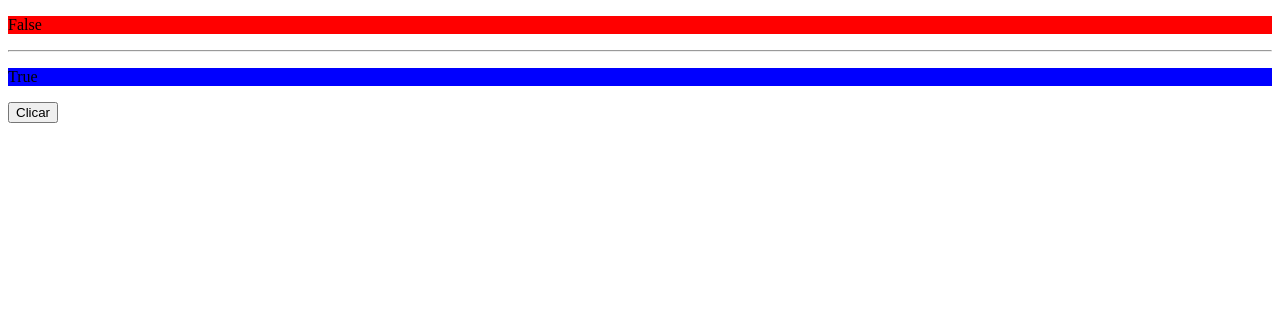
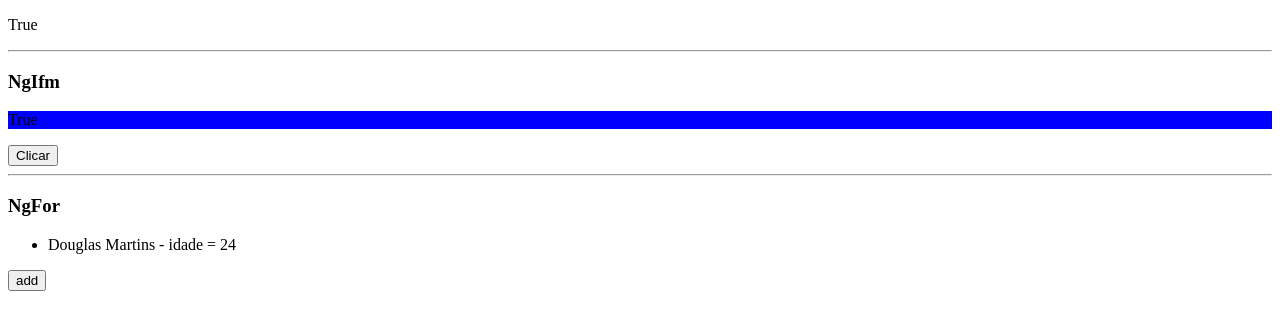
Before and after one commit to dwmartins/Curso-Angular, an Angular app: page / in a window 1280 px wide. Shown: the top 330 px of the page. Built offline with nearby package versions, Linux system fonts and the light colour scheme.

Commit message:
feat: Entendendo o *ngFor

```diff
--- a/src/app/diretivas-estruturaris/diretivas-estruturaris.component.html
+++ b/src/app/diretivas-estruturaris/diretivas-estruturaris.component.html
@@ -7,6 +7,8 @@
 
 <hr>
 <!-- ------------------------""---------------------------- -->
+<h3>NgIfm</h3>
+
 <p *ngIf="conditionClick" style="background-color: blue;">
     True
 </p>
@@ -16,3 +18,14 @@
 </p>
 
 <button (click)="onCLick()">Clicar</button>
+
+<!-- -------------------------""------------------------------- -->
+<hr>
+
+<h3>NgFor</h3>
+
+<ul>
+    <li *ngFor="let item of list" (click)="onClickEventList($event)"> {{item.nome}} - idade = {{item.idade}} </li>
+</ul>
+
+<button (click)="onclickAdd()">add</button>
--- a/src/app/diretivas-estruturaris/diretivas-estruturaris.component.ts
+++ b/src/app/diretivas-estruturaris/diretivas-estruturaris.component.ts
@@ -1,4 +1,5 @@
 import { Component, OnInit } from '@angular/core';
+import { NumberValueAccessor } from '@angular/forms';
 
 @Component({
   selector: 'app-diretivas-estruturaris',
@@ -8,6 +9,7 @@ import { Component, OnInit } from '@angular/core';
 export class DiretivasEstruturarisComponent implements OnInit {
   public condition: boolean = true;
   public conditionClick: boolean = true;
+  public list = [{nome: "Douglas Martins", idade: 24}]
 
   constructor() {}
   ngOnInit(): void {
@@ -27,4 +29,12 @@ export class DiretivasEstruturarisComponent implements OnInit {
       this.conditionClick = true;
     }
   }
+
+  public onclickAdd() {
+    this.list.push({nome: "Tati", idade: 27});
+  }
+
+  public onClickEventList(event: MouseEvent){
+    alert(event)
+  }
 }
```
